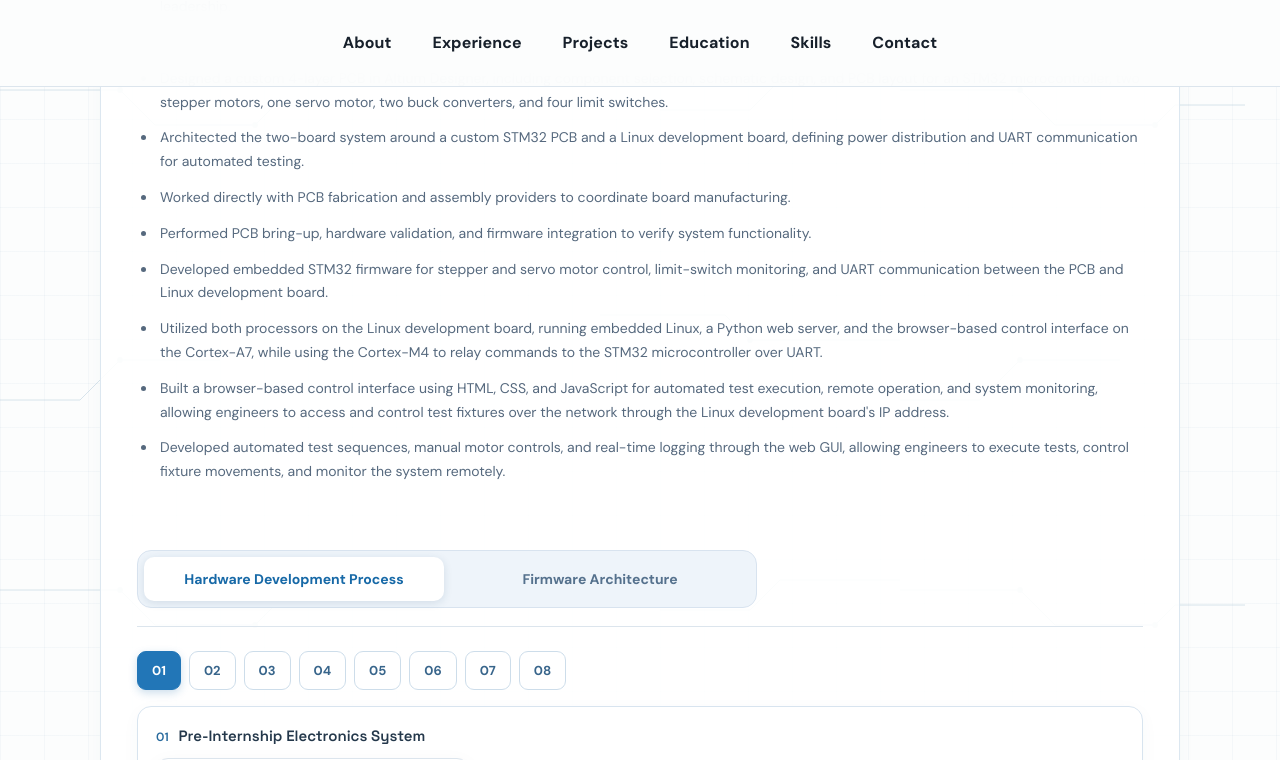
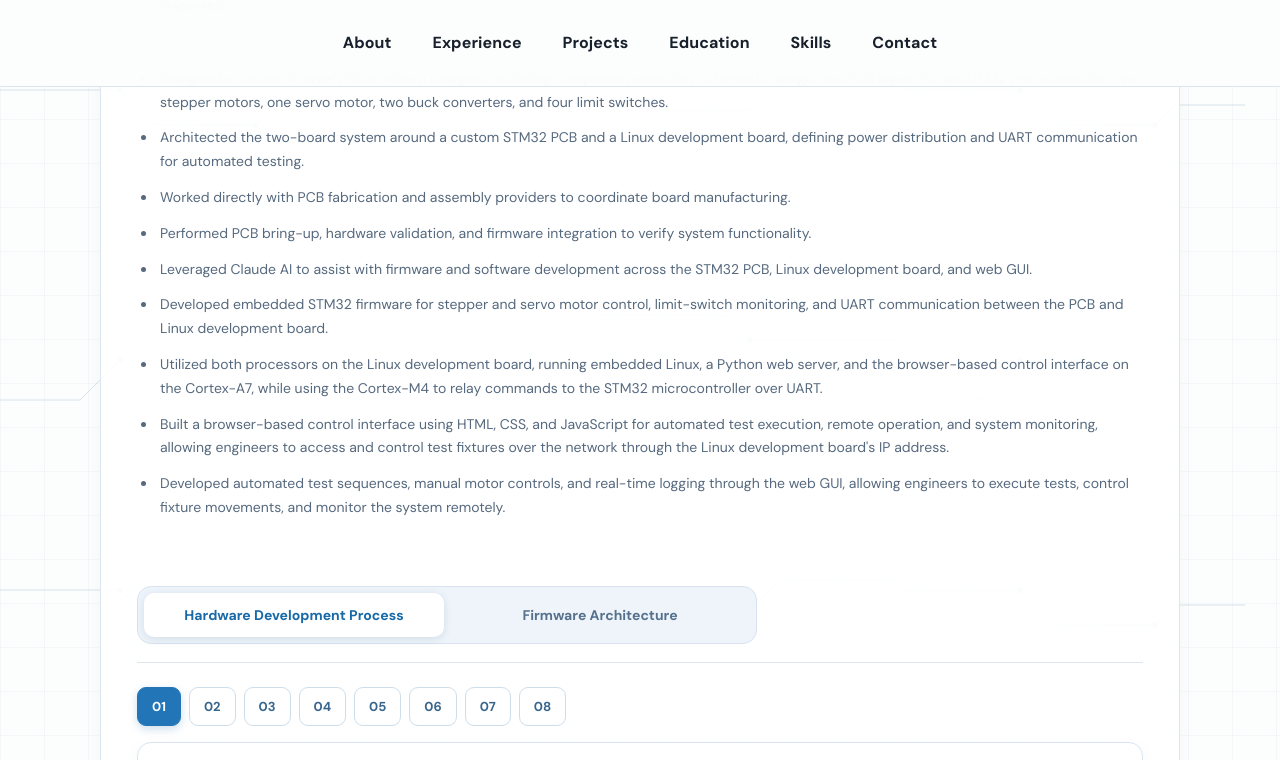
Before and after one commit to AdityaManivel/AdityaManivel.github.io, a Jekyll site: the page index.html, which Jekyll copies as it is, in a window 1280 px wide and 900 px high, scrolled down 2345 px, cut to the strip 0-760 px from the top of the window. Built offline with Jekyll 4.4.1, drawn with Linux system fonts in a browser that asks for light colours.

Commit message:
Add Claude AI-assisted development bullet before firmware and software bullets

```diff
--- a/index.html
+++ b/index.html
@@ -107,6 +107,7 @@
             <li>Architected the two-board system around a custom STM32 PCB and a Linux development board, defining power distribution and UART communication for automated testing.</li>
             <li>Worked directly with PCB fabrication and assembly providers to coordinate board manufacturing.</li>
             <li>Performed PCB bring-up, hardware validation, and firmware integration to verify system functionality.</li>
+            <li>Leveraged Claude AI to assist with firmware and software development across the STM32 PCB, Linux development board, and web GUI.</li>
             <li>Developed embedded STM32 firmware for stepper and servo motor control, limit-switch monitoring, and UART communication between the PCB and Linux development board.</li>
             <li>Utilized both processors on the Linux development board, running embedded Linux, a Python web server, and the browser-based control interface on the Cortex-A7, while using the Cortex-M4 to relay commands to the STM32 microcontroller over UART.</li>
             <li>Built a browser-based control interface using HTML, CSS, and JavaScript for automated test execution, remote operation, and system monitoring, allowing engineers to access and control test fixtures over the network through the Linux development board's IP address.</li>
```
